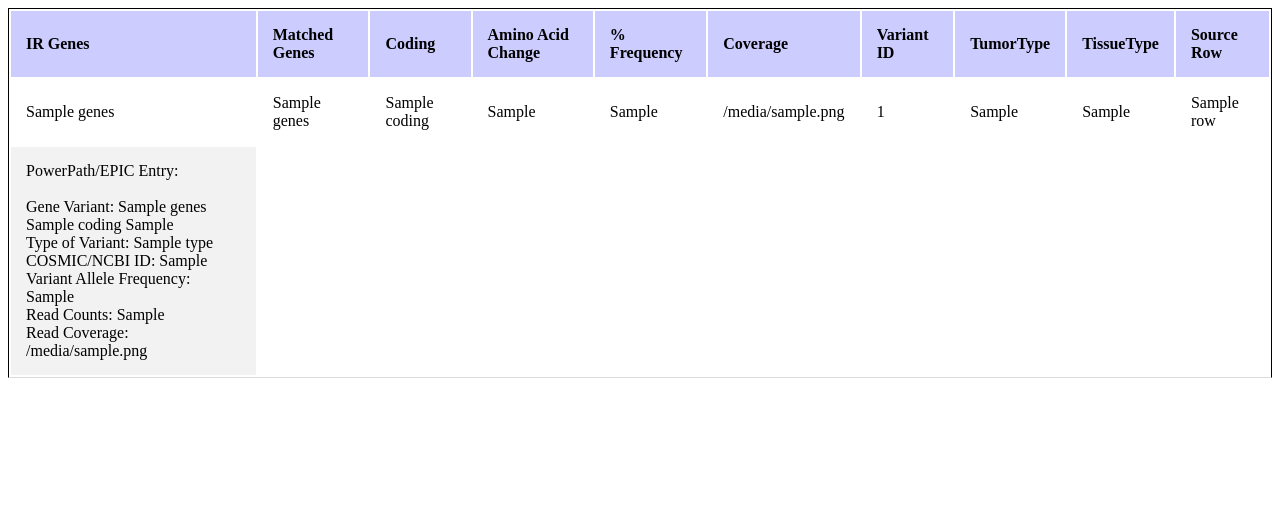
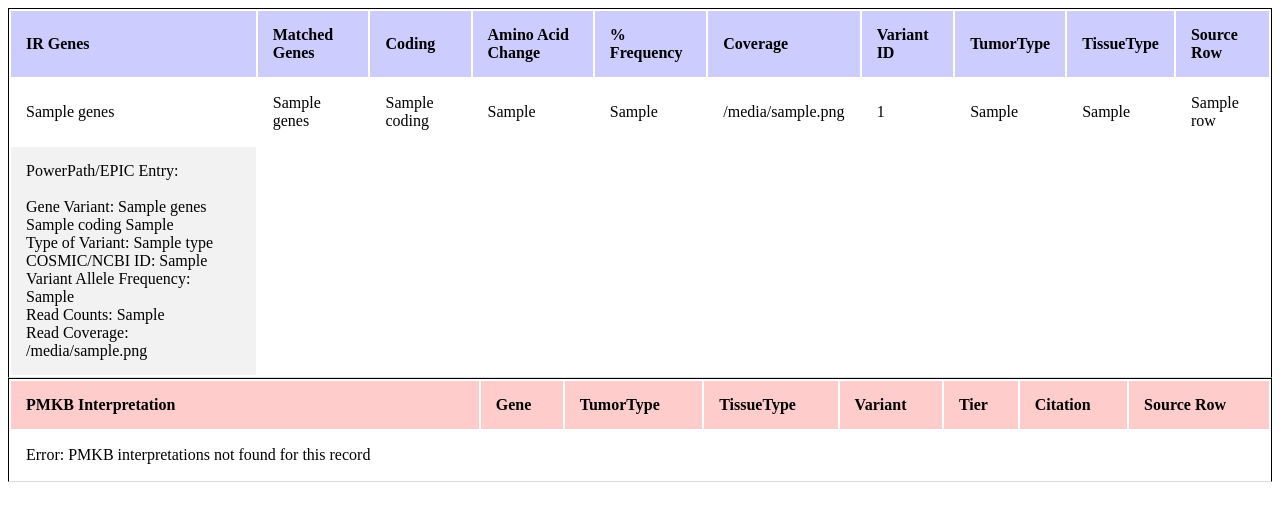
Before and after one commit to NYU-Molecular-Pathology/IR-interpreter, a Django app: template interpreter/templates/report.html in a window 1280 px wide. Shown: the top 521 px of the page. Run offline with Django 3.2, Linux system fonts and the light colour scheme; the template is opened without the code that fills it: most values are stand-ins (such as "Sample title", 1, 10 or a date in 2020).

Commit message:
update report template add more templatetags

```diff
--- a/interpreter/report.py
+++ b/interpreter/report.py
@@ -23,6 +23,8 @@
     report_template = get_template(template)
     table = IRTable(input)
     table = interpret.interpret_pmkb(ir_table = table)
+    # print(table.records[3].interpretations['pmkb'][0]['variants'][0].gene)
+    # print(type(table.records[3].interpretations['pmkb'][0]['variants'][0].gene))
     report_html = report_template.render({'IRtable': table})
     return(report_html)
 
--- a/interpreter/templates/report.html
+++ b/interpreter/templates/report.html
@@ -1,4 +1,6 @@
 {% load get %}
+{% load getallattr %}
+{% load unique %}
 <!DOCTYPE html>
 <html lang="en">
 <head>
@@ -68,6 +70,41 @@
             </td>
         </tr>
       </table>
+
+      <table style="width:100%;", class="pmkbtable">
+        <tr>
+          <th>PMKB Interpretation</th>
+          <th>Gene</th>
+          <th>TumorType</th>
+          <th>TissueType</th>
+          <th>Variant</th>
+          <th>Tier</th>
+          <th>Citation</th>
+          <th>Source Row</th>
+        </tr>
+        {% if 'pmkb' in record.interpretations %}
+        {% for interpretation in record.interpretations.pmkb  %}
+        <tr>
+            <td>{{ interpretation.interpretation.interpretation }}</td>
+            <td>{{ interpretation.variants|getallattr:'gene'|unique|join:", " }}<br></td>
+            <td>{{ interpretation.variants|getallattr:'tumor_type'|unique|join:", " }}<br></td>
+            <td>{{ interpretation.variants|getallattr:'tissue_type'|unique|join:", " }}<br></td>
+            <td>{{ interpretation.variants|getallattr:'variant'|unique|join:", " }}<br></td>
+            <td>{{ interpretation.variants|getallattr:'tier'|unique|join:", " }}<br></td>
+            <td>{{ interpretation.interpretation.citations }}<br></td>
+            <td>{{ interpretation.variants|getallattr:'source_row'|unique|join:", " }}<br></td>
+
+        </tr>
+        {% endfor %}
+        {% else %}
+        <tr>
+            <td>Error: PMKB interpretations not found for this record</td>
+        </tr>
+        {% endif %}
+
+
+      </table>
+
       <br>
       {% endfor %}
     </div>
--- /dev/null
+++ b/interpreter/templatetags/getallattr.py
@@ -0,0 +1,6 @@
+from django import template
+register = template.Library()
+
+@register.filter
+def getallattr(dictlist, key):
+  return([ getattr(d, key) for d in dictlist ])
```
Also changed, not shown: interpreter/templatetags/unique.py (added, +9 -0 lines), 1 other file.
